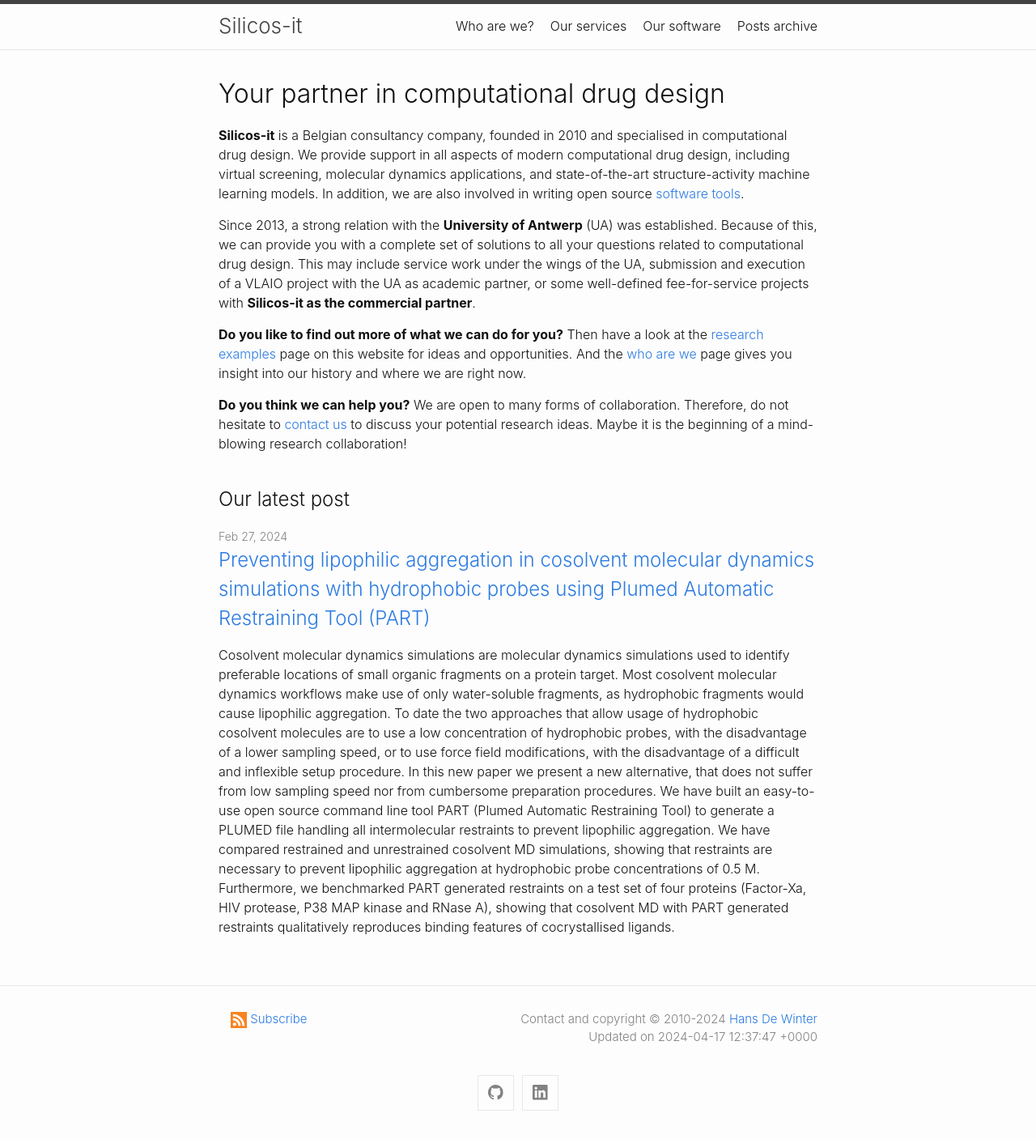
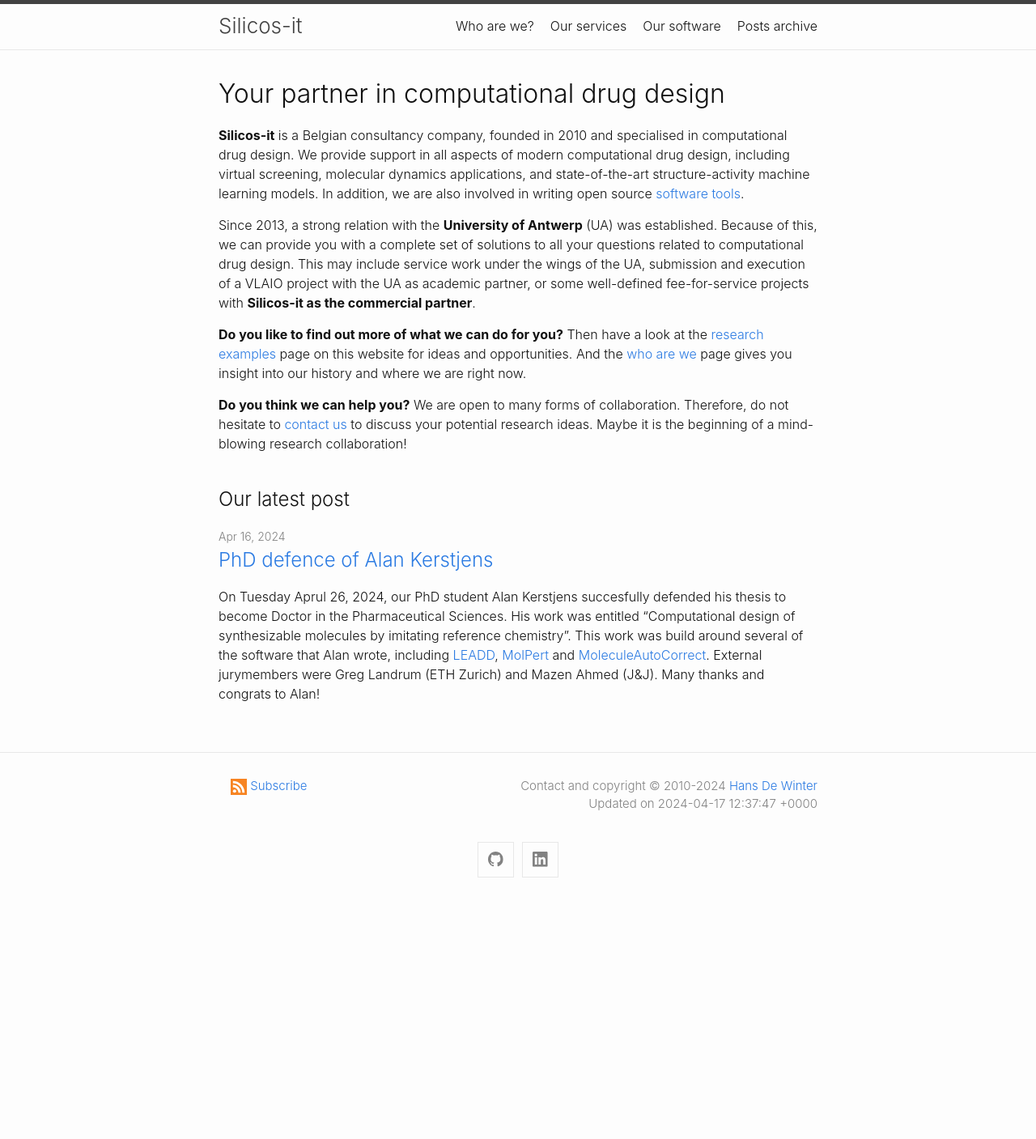
Before and after one commit to silicos-it/silicos-it.github.io, a Jekyll site: the page built from index.md, in a window 1280 px wide. Shown: the whole page at 81% size. Built offline with Jekyll 4.4.1, drawn with Linux system fonts in a browser that asks for light colours; after the commit the page ends 1119 px from its top, so only the background shows below that.

Commit message:
Added post on Alan's defence

```diff
--- /dev/null
+++ b/_posts/2024-04-16-phd-alan-kersjens.md
@@ -0,0 +1,8 @@
+---
+layout: article
+title: "PhD defence of Alan Kerstjens"
+categories: news
+---
+
+On Tuesday Aprul 26, 2024, our PhD student Alan Kerstjens succesfully defended his thesis to become Doctor in the Pharmaceutical Sciences. His work was entitled "Computational design of synthesizable molecules by imitating reference chemistry". This work was build around several of the software that Alan wrote, including <a href="https://github.com/UAMCAntwerpen/LEADD" target="_blank">LEADD</a>, <a href="https://github.com/UAMCAntwerpen/Molpert" target="_blank">MolPert</a> and <a href="https://github.com/UAMCAntwerpen/MoleculeAutoCorrect" target="_blank">MoleculeAutoCorrect</a>.
+External jurymembers were Greg Landrum (ETH Zurich) and Mazen Ahmed (J&J). Many thanks and congrats to Alan!
--- a/software.md
+++ b/software.md
@@ -23,4 +23,9 @@ All of our internally developed software tools have been made open source and ar
 
 ### MolPert
 
-<a href="https://github.com/UAMCAntwerpen/Molpert" target="_blank">MolPert</a> is a software library for constrained graph-based molecule manipulation. The method has been described in <a href="/assets/papers/ak-molpert-paper.pdf" download target="_blank"><i>J. Cheminform.</i> (2023) <b>15</b>, 89</a>
+<a href="https://github.com/UAMCAntwerpen/Molpert" target="_blank">MolPert</a> is a software library for constrained graph-based molecule manipulation. The method has been described in <a href="/assets/papers/ak-molpert-paper.pdf" download target="_blank"><i>J. Cheminform.</i> (2023) <b>15</b>, 89</a>.
+
+
+### MoleculeAutoCorrect
+
+<a href="https://github.com/UAMCAntwerpen/MoleculeAutoCorrect" target="_blank">MoleculeAutoCorrect</a> is a spell checker for your molecular graphs. A virtual library of reference correct molecules is used to build a dictionary of allowed chemical features. The chemical features of input molecules are compared against this dictionary. If any invalid features are present the molecule is modified in a controlled way to find a closely related valid molecule. The method has been described in <a href="/assets/papers/autocorrect-paper.pdf" download target="_blank"><i>J. Comput. Aided Mol. Des.</i> (2024) <b>38</b>, 10</a>.
```
